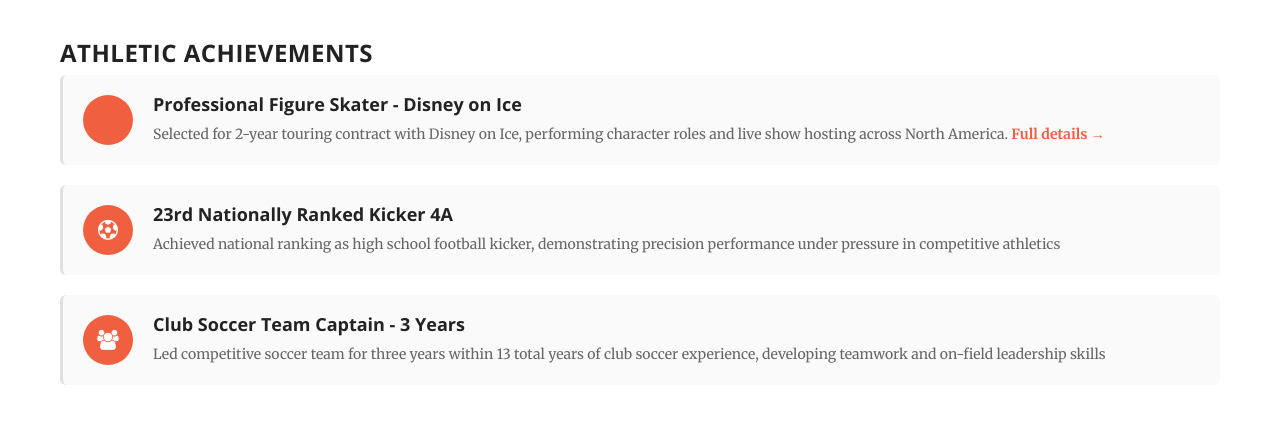
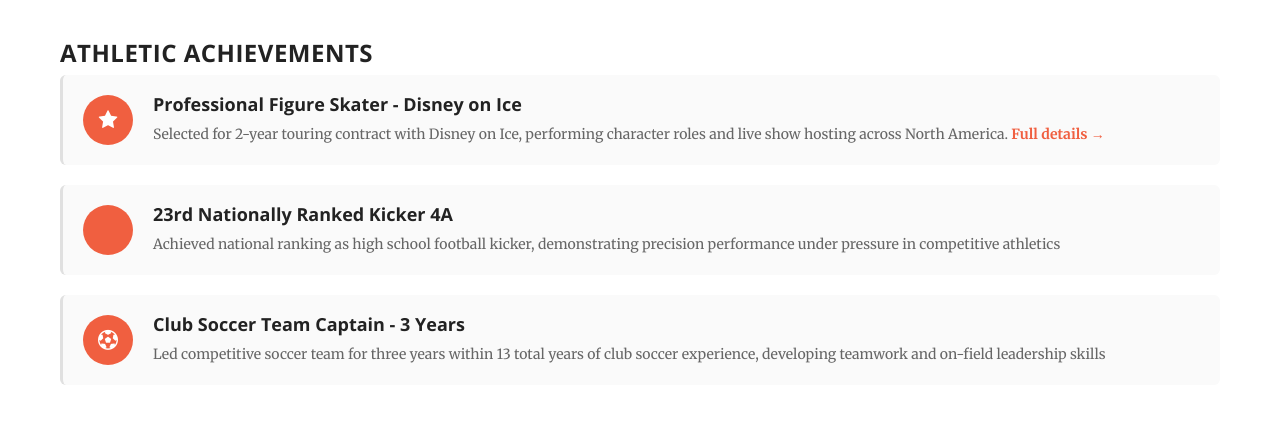
Before and after one commit to perryismyname/perryismyname.github.io, a Jekyll site: the page built from awards/index.html, in a window 1280 px wide and 900 px high, scrolled down 3074 px. Shown: the part 150-589 px from the top of the window. Built offline with Jekyll 4.4.1, drawn with Linux system fonts in a browser that asks for light colours.

Commit message:
Update index.html
update base icons

```diff
--- a/awards/index.html
+++ b/awards/index.html
@@ -255,7 +255,7 @@ background_position: center 50%
 
   <div class="achievement-list">
     <div class="achievement-item">
-      <div class="achievement-item-icon"><i class="fa fa-snowflake-o"></i></div>
+      <div class="achievement-item-icon"><i class="fa fa-star"></i></div>
       <div class="achievement-item-content">
         <h4>Professional Figure Skater - Disney on Ice</h4>
         <p>Selected for 2-year touring contract with Disney on Ice, performing character roles and live show hosting across North America. <a href="/work">Full details →</a></p>
@@ -263,7 +263,7 @@ background_position: center 50%
     </div>
 
     <div class="achievement-item">
-      <div class="achievement-item-icon"><i class="fa fa-futbol-o"></i></div>
+      <div class="achievement-item-icon"><i class="fa fa-football"></i></div>
       <div class="achievement-item-content">
         <h4>23rd Nationally Ranked Kicker 4A</h4>
         <p>Achieved national ranking as high school football kicker, demonstrating precision performance under pressure in competitive athletics</p>
@@ -271,7 +271,7 @@ background_position: center 50%
     </div>
 
     <div class="achievement-item">
-      <div class="achievement-item-icon"><i class="fa fa-users"></i></div>
+      <div class="achievement-item-icon"><i class="fa fa-futbol-o"></i></div>
       <div class="achievement-item-content">
         <h4>Club Soccer Team Captain - 3 Years</h4>
         <p>Led competitive soccer team for three years within 13 total years of club soccer experience, developing teamwork and on-field leadership skills</p>
```
